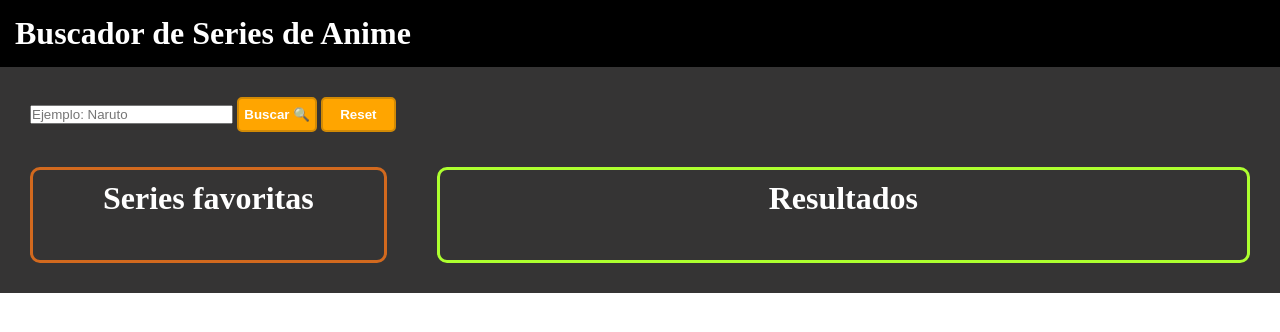
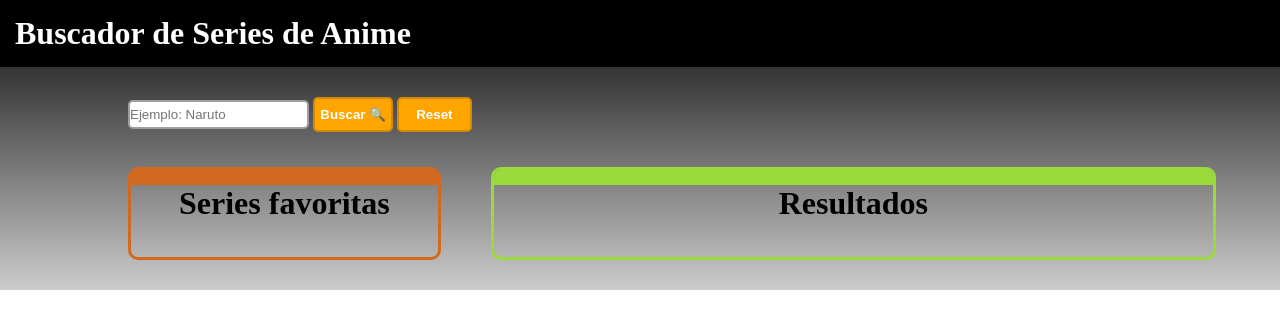
Before and after one commit to Adalab/modulo-2-evaluacion-final-Chrissy-92, a website built with Vite: page src/index.html in a window 1280 px wide. Built offline with nearby package versions, Linux system fonts and the light colour scheme; no server answers.

Commit message:
Adding latest styles and CSS layout

```diff
--- a/src/index.html
+++ b/src/index.html
@@ -32,14 +32,18 @@
       </form>
 
       <section class="favorite__anime-series">
-        <h2 class="title__anime-favorites">Series favoritas</h2>
+        <article class="container__title-favs">
+          <h2 class="title__anime-favorites">Series favoritas</h2>
+        </article>
         <ul class="list__anime-favorites js-animelistfavoritesUl">
           <!-- Aquí se mostrará la lista de animes favoritos -->
         </ul>
       </section>
 
       <section class="search__anime-results">
-        <h2 class="title__anime-results">Resultados</h2>
+        <article class="container__title-search">
+          <h2 class="title__anime-results">Resultados</h2>
+        </article>
         <ul class="list__anime js-animelistUl">
           <!-- Aquí se mostrará la lista de animes -->
         </ul>
--- a/src/scss/animeListFav.scss
+++ b/src/scss/animeListFav.scss
@@ -4,24 +4,33 @@
   flex-wrap: wrap;
   background-color: goldenrod;
   border: solid 5px gold;
+  color: black;
+  border-radius: 10px;
   padding: 10px;
 }
 
 .favorite__anime-series {
   border: solid 3px chocolate;
   border-radius: 10px;
-  padding: 10px;
+}
+
+.container__title-favs {
+  width: 100%;
+  height: 2%;
+  padding-top: 15px;
+  background-color: chocolate;
 }
 
 .title__anime-favorites {
   text-align: center;
   font-size: 2rem;
+  color: black;
 }
 
 .list__anime-favorites {
   list-style: none;
-  margin-top: 10%;
-  margin-left: 15%;
+  margin-top: 7%;
+  margin-left: 25%;
   margin-right: 25%;
 }
 
--- a/src/scss/index.scss
+++ b/src/scss/index.scss
@@ -3,11 +3,14 @@
   background-color: black;
   color: white;
 }
+
 .main {
   display: grid;
   grid-template-columns: 1fr 2fr;
   padding: 30px;
-  background-color: rgb(53, 52, 52);
+  padding-left: 10%;
+  padding-right: 5%;
+  background: linear-gradient(to bottom, rgb(53, 52, 52) 0%, #ccc 100%);
 }
 
 .form__anime {
@@ -17,6 +20,9 @@
 
 .search__input {
   width: 50%;
+  height: 85%;
+  border: solid 2px #9f9f9f;
+  border-radius: 5px;
 }
 
 .search__anime-btn {
@@ -50,6 +56,7 @@
   margin-top: 35px;
   margin-right: 50px;
   color: white;
+  overflow: hidden;
 }
 
 .search__anime-results {
@@ -57,4 +64,5 @@
   grid-row: 2/2;
   margin-top: 35px;
   color: white;
+  overflow: hidden;
 }
--- a/src/scss/searchAnimeResultsList.scss
+++ b/src/scss/searchAnimeResultsList.scss
@@ -1,21 +1,30 @@
 .search__anime-results {
-  max-width: 855px;
-  border: solid 3px greenyellow;
+  max-width: 870px;
+  border: solid 3px rgb(154, 218, 58);
   border-radius: 10px;
-  padding: 10px;
 
   .deleteIcon {
     display: none;
   }
 }
 
+.container__title-search {
+  width: 100%;
+  height: 2%;
+  padding-top: 15px;
+  background-color: rgb(154, 218, 58);
+  margin-bottom: 35px;
+}
+
 .title__anime-results {
   text-align: center;
   font-size: 2rem;
+  color: black;
 }
 
 .list__anime {
   list-style: none;
   display: flex;
   flex-wrap: wrap;
+  padding-left: 30px;
 }
```
